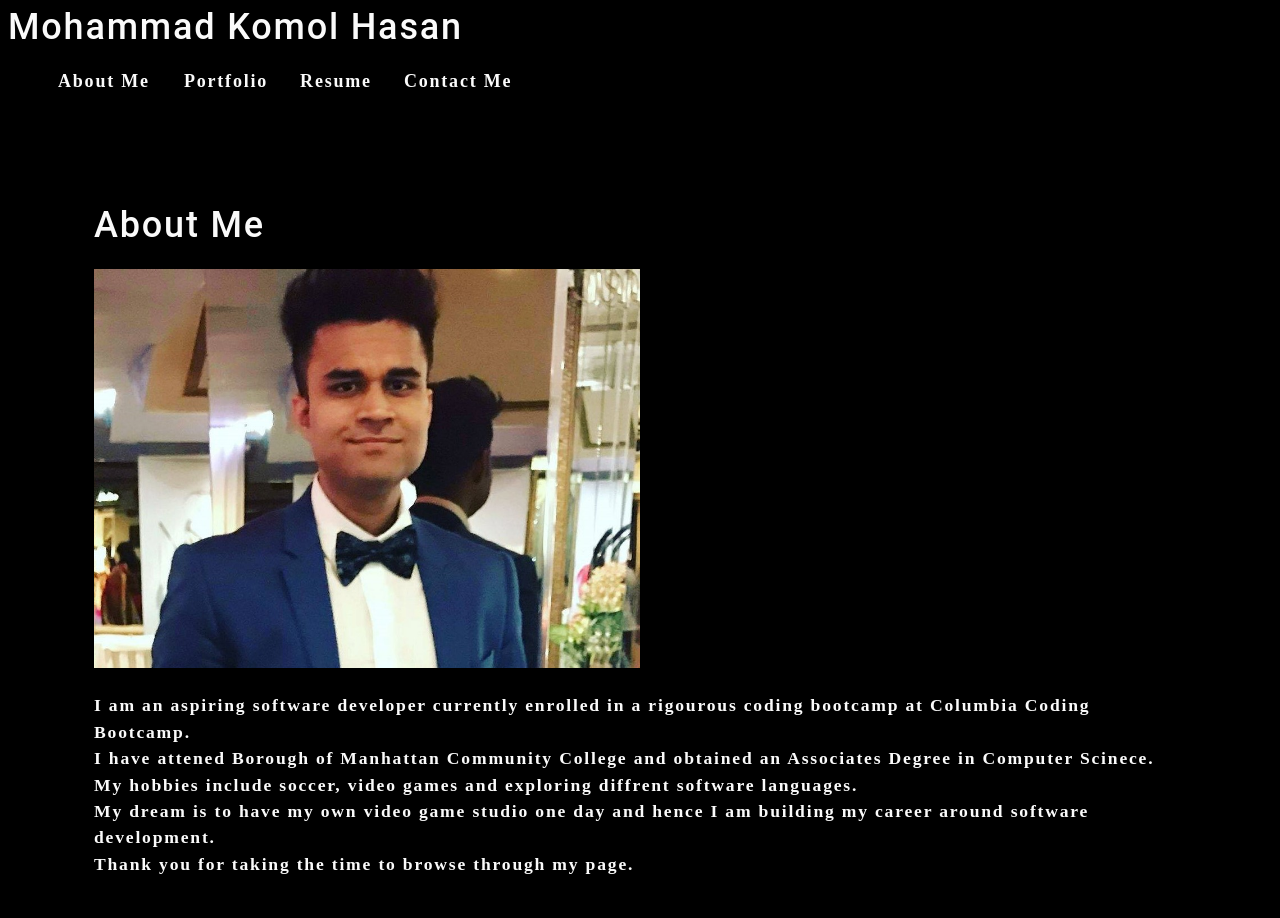
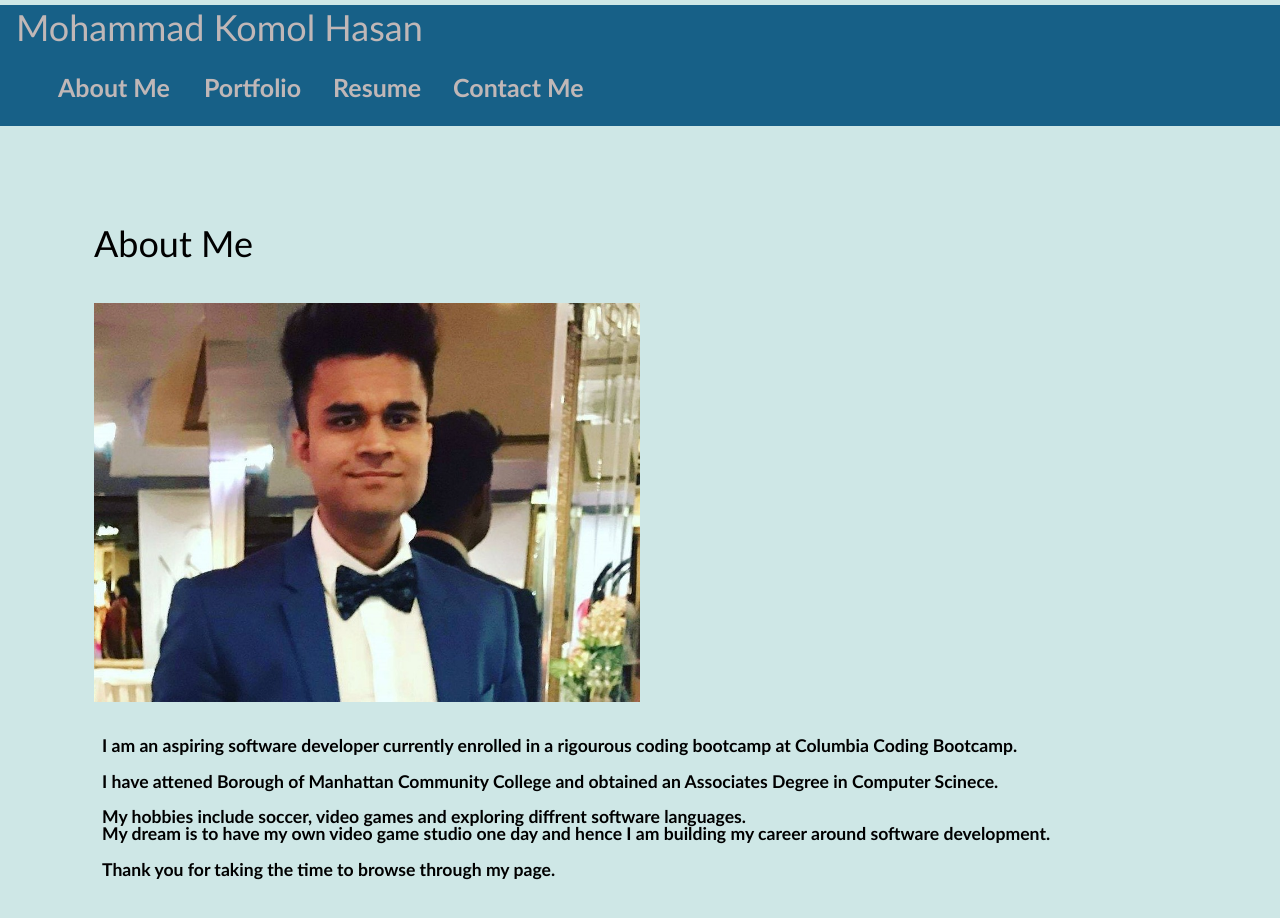
Before and after one commit to MKHLink/enhanced-portfolio, a React (Create React App) app: page / in a window 1280 px wide. Shown: the top 918 px of the page. Built offline with nearby package versions, Linux system fonts and the light colour scheme.

Commit message:
touched up css to alter website look

```diff
--- a/src/components/About/index.js
+++ b/src/components/About/index.js
@@ -6,13 +6,16 @@ function About(){
         <section className="my-5">
             <h1 id="about">About Me</h1>
             <img src={PFP} className="my-2" style={{width:"50%"}} alt="profile-pic"/>
-            <p>
+            <p className="mx-1">
                  I am an aspiring software developer currently enrolled in a rigourous coding bootcamp at Columbia Coding Bootcamp.<br />
+                 <br/>
                 I have attened Borough of Manhattan Community College and
                 obtained an Associates Degree in Computer Scinece. <br />
+                <br/>
                 My hobbies include soccer, video games and exploring diffrent software languages.<br />
                 My dream is to have my own video game studio one day and hence
                 I am building my career around software development.<br />
+                <br/>
                 Thank you for taking the time to browse through my page.
             </p>
         </section>
--- a/src/components/Nav/index.js
+++ b/src/components/Nav/index.js
@@ -13,7 +13,7 @@ function Nav(props){
 
     return (
     <header>
-        <h1 className="mx-1">Mohammad Komol Hasan</h1>
+        <h1 className="mx-2">Mohammad Komol Hasan</h1>
 
         <ul className="flex-row">
             <li className="mx-2">
--- a/src/index.css
+++ b/src/index.css
@@ -30,12 +30,12 @@ body {
   margin: 0;
   padding: 0;
   font-weight: 600;
-  line-height: 1.5;
-  font-size: 18px;
-  letter-spacing: .1em;
-  background: var(--dark);
-  color: var(--light);
-  font-family: 'Poiret One', cursive;
+  line-height: 1;
+  font-size: 25px;
+  letter-spacing: .0em;
+  background: #CEE7E6;
+  color: var(--dark);
+  font-family: Calibri;
 
 }
 
@@ -45,7 +45,7 @@ h3,
 h4,
 h5,
 h6 {
-  font-family: 'Roboto', sans-serif;
+  font-family: Calibri;
   font-weight: 500;
   margin: 5px 0;
   line-height: 1.25;
@@ -91,11 +91,14 @@ a:hover {
 }
 
 header {
-  background: var(--dark);
+  background: #176087;
+  margin-bottom: 5px;
+  padding-bottom: 1px ;
+  border-bottom: 5px;
 }
 
 header a {
-  color: var(--light);
+  color: rgb(192, 183, 183);
 }
 
 button {
@@ -192,6 +195,7 @@ textarea {
 .mx-2 {
   margin-right: var(--spacing-two);
   margin-left: var(--spacing-two);
+  color: rgb(192, 183, 183);
 }
 
 .my-1 {
@@ -200,8 +204,8 @@ textarea {
 }
 
 .my-2 {
-  margin-top: var(--spacing-two);
-  margin-bottom: var(--spacing-two);
+  margin-top: calc(2rem);
+  margin-bottom: calc(2rem);
 }
 
 .my-5 {
```
